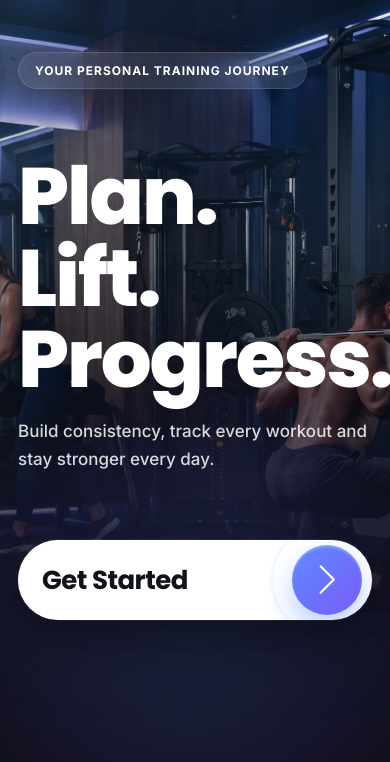
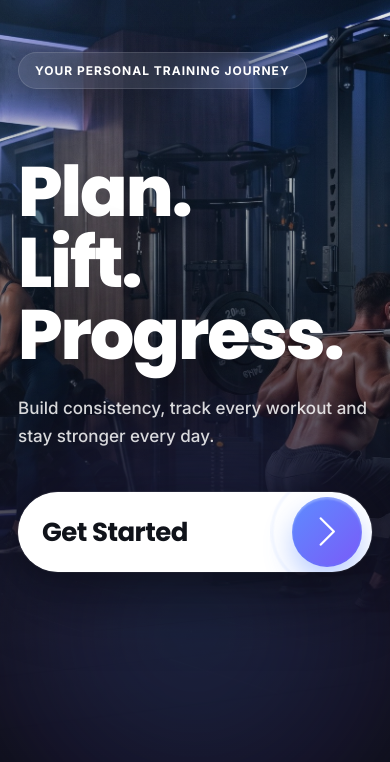
Before and after one commit to gabriella-omah/LiftLog, a website: page index.html in a window 390 px wide. Shown: the part 82-844 px from the top of the page. Drawn offline with nearby package versions, Linux system fonts and the light colour scheme.

Commit message:
Update landing.css

```diff
--- a/style/landing.css
+++ b/style/landing.css
@@ -878,11 +878,11 @@ body{
 
     .hero-content h1{
 
-        font-size:80px;
+        font-size:70px;
 
         letter-spacing:-2px;
 
-        margin-bottom:16px;
+        margin-bottom:24px;
 
     }
 
@@ -890,7 +890,7 @@ body{
 
         line-height:1.65;
 
-        margin-bottom:8vh;
+        margin-bottom:5vh;
 
     }
 
```
